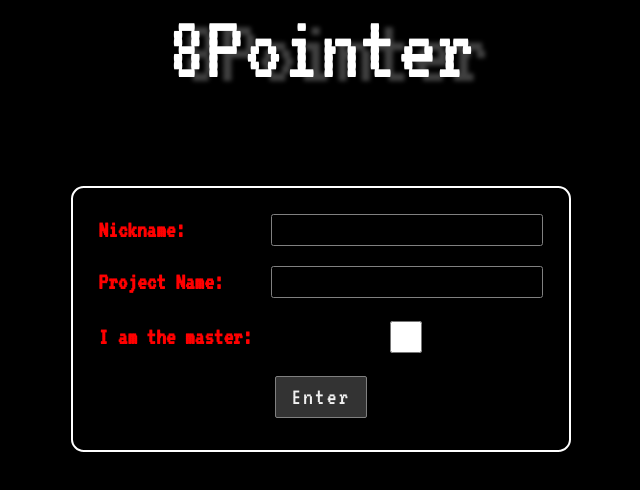
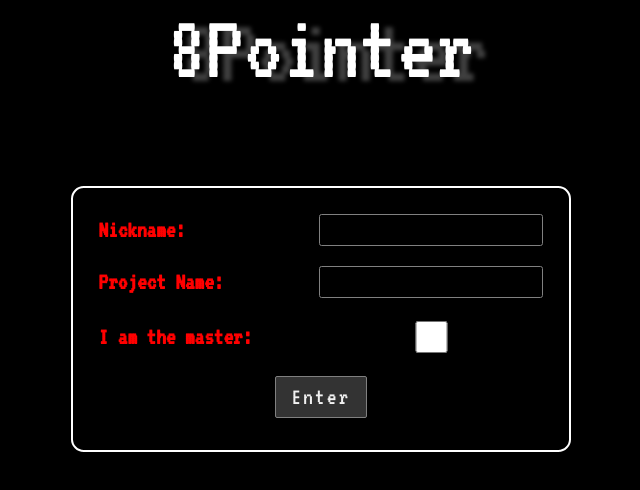
Before and after one commit to mayukhr/8pointer, a Next.js app: page / in a window 1280 px wide. Shown: the top 490 px of the page, without its empty margins (319-959 px from the left). Built offline with nearby package versions, Linux system fonts and the light colour scheme.

Commit message:
checkbox alignment fixed

```diff
--- a/styles/LoginBox.module.css
+++ b/styles/LoginBox.module.css
@@ -30,7 +30,7 @@
 }
 
 .flexOuter > li > label + * {
-  flex: 1 0 220px;
+  flex: 1 0 20px;
 }
 
 .flexOuter li input {
```
